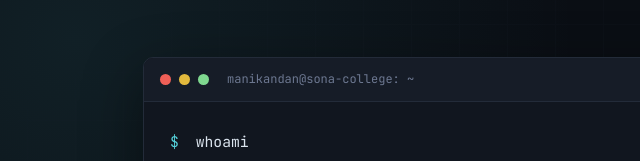
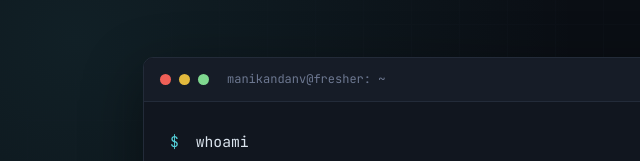
Before and after one commit to manikandanvmk30-cpu/manikandan-portfolio, a plain HTML site: page index.html in a window 1280 px wide. Shown: the part 120-281 px from the top of the page, 117-757 px from the left. Drawn offline with Linux system fonts and the light colour scheme.

Commit message:
Updated Portfolio

```diff
--- a/index.html
+++ b/index.html
@@ -33,7 +33,7 @@
     <div class="terminal-window reveal">
       <div class="terminal-bar">
         <span class="dot red"></span><span class="dot amber"></span><span class="dot green"></span>
-        <span class="terminal-title">manikandan@sona-college: ~</span>
+        <span class="terminal-title">manikandanv@fresher: ~</span>
       </div>
       <div class="terminal-body">
         <p class="line"><span class="prompt">$</span> whoami</p>
```
